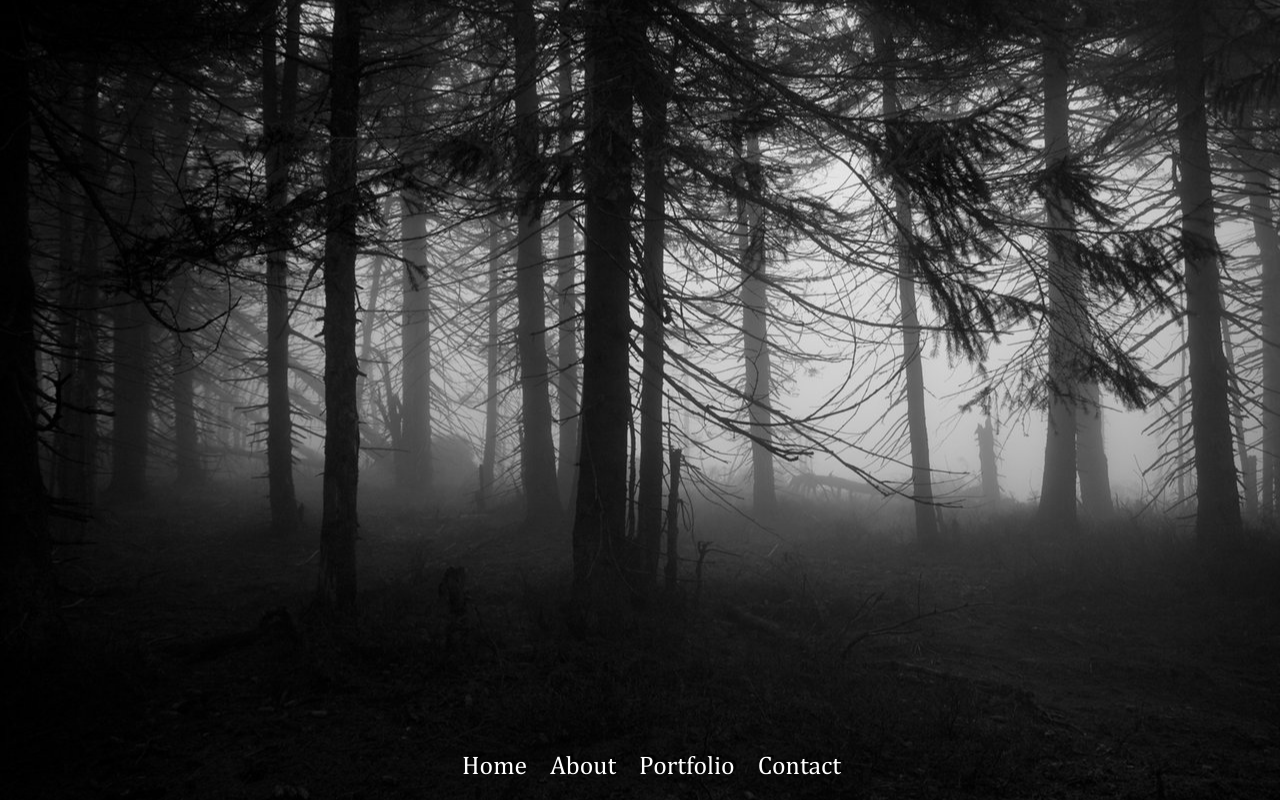
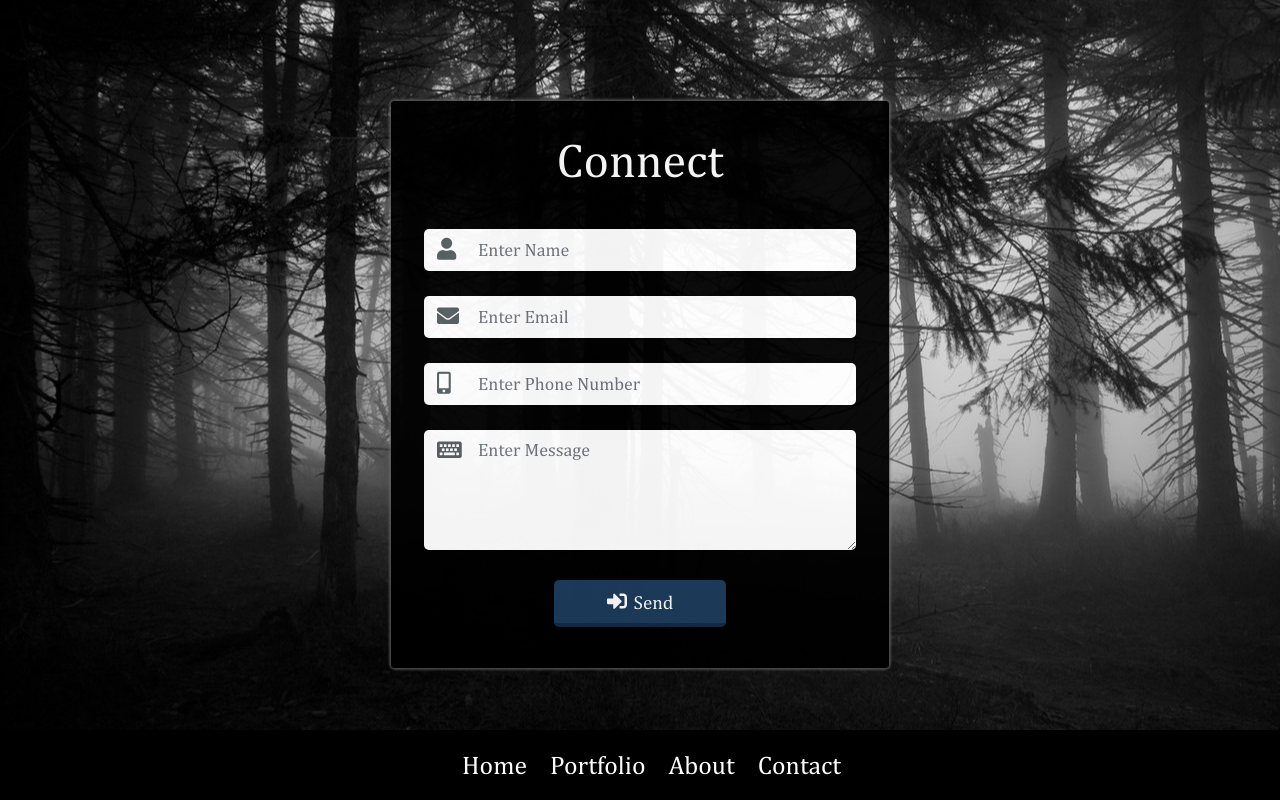
Before and after one commit to Esylus/Portfolio, an Angular app in the folder angular-src/: page /contact in a window 1280 px wide. Shown: the top 802 px of the page. Built offline with nearby package versions, Linux system fonts and the light colour scheme.

Commit message:
Contact page completed

```diff
--- a/angular-src/src/app/components/contact/contact.component.css
+++ b/angular-src/src/app/components/contact/contact.component.css
@@ -4,6 +4,122 @@
     width: 100%;
     height: 100vh;
     box-sizing: border-box;
-    background: url('../../../assets/images/contact.jpg') no-repeat 50% 50%;
+    background: url('../../../assets/images/contact.jpg') no-repeat center center fixed;
     background-size: cover;
 }
+
+
+
+  /* -----------------------------------Contact Form----------------------------- */
+
+ #getInTouch {
+	font-size: 300%;
+	text-shadow: 7px 2px 6px #000000;       /*Shadow is 1px horz, 1px vert, 10px width, color black*/
+	color: #FFF;
+    margin-top: 30px;
+    margin-bottom: 40px;
+}
+
+
+
+  .modal-dialog{
+    margin: 0 auto;
+    padding-top: 100px;
+
+  }
+
+  .main-section{
+      margin: 0 auto;
+    padding: 0;
+}
+
+
+/* Main container */
+.modal-content {
+    background-color:#000;
+    opacity: 0.95;
+    padding: 0 18px;
+    box-shadow: 0px 0px 3px #848484;
+}
+
+
+
+/* Spacing between inputs */
+.form-group {
+    margin-bottom: 25px;
+}
+
+/* Input shaping */
+.form-group input {
+    height: 42px;
+    border-radius: 5px;
+    border: 0;
+    font-size: 18px;
+    padding-left: 54px;
+}
+
+/* Textbox shaping */
+.form-group textarea {
+
+    border-radius: 5px;
+    border: 0;
+    font-size: 18px;
+    padding-left: 54px;
+}
+
+.form-group::before{
+    font-family: 'Font Awesome\ 5 Free';
+    content: "\f007";
+    position: absolute;
+    font-size: 22px;
+    color: #555e60;
+    left: 28px;
+    padding-top: 4px;
+}
+
+/* Email */
+.form-group:nth-child(2)::before {
+    content: "\f0e0";
+}
+
+/* Phone */
+.form-group:nth-child(3)::before {
+    content: "\f3cd";
+}
+
+/* Message */
+.form-group:last-of-type::before {
+    content: "\f11c";
+}
+
+button {
+    width: 40%;
+    margin: 5px 0 25px;
+}
+
+.btn {
+    background-color:rgb(29, 59, 92);
+
+    color: #fff;
+    font-size: 19px;
+    padding: 7px 10px;
+    border-radius: 5px;
+    border-bottom: 4px solid rgb(16, 43, 73);
+}
+
+.btn:hover, .btn:focus {
+    background-color:rgb(16, 43, 73) !important;
+    border-bottom: 4px solid rgb(16, 43, 73);
+}
+
+.svg-inline--fa {
+    font-size: 20px;
+    margin-right: 7px;
+}
+
+.response p {
+	font-size: 100%;
+    font-weight: 500;
+	text-shadow: 7px 2px 6px #000;
+	color: #FFF;
+}
--- a/angular-src/src/app/components/contact/contact.component.html
+++ b/angular-src/src/app/components/contact/contact.component.html
@@ -1,26 +1,37 @@
-<section class="bgContact"></section>
+<section class="bgContact">
 
-<div>
-    <h3>Email Us</h3>
-    {{msg}}
-    <form  (submit)="messageSubmit()">
-      <p>
-        <label>Name</label>
-        <input type="text" [(ngModel)]="name" name="name">
-      </p>
-      <p>
-        <label>Email Address</label>
-        <input type="email" [(ngModel)]="email" name="email">
-      </p>
-      <p>
-        <label>Phone Number</label>
-        <input type="text" [(ngModel)]="phone" name="phone">
-      </p>
-      <p>
-        <label>Message</label>
-        <textarea name="message" [(ngModel)]="message" rows="5"></textarea>
-      </p>
-      <p >
-        <button type="submit">Submit</button>
-      </p>
-    </form>
+    <div class="modal-dialog text-center">
+        <div class="col-sm-12 main-section">
+          <div class="modal-content">
+        <h1 id="getInTouch">Connect</h1>
+
+
+            <form class="col-12" type="post" (submit)="messageSubmit()">
+
+              <div class="form-group fullName">
+                <input type="text" class="form-control" placeholder="Enter Name" [(ngModel)]="name" name="name">
+              </div>
+
+              <div class="form-group">
+                <input  type="email" class="form-control" placeholder="Enter Email" [(ngModel)]="email" name="email">
+              </div>
+
+              <div class="form-group">
+                <input type="text" class="form-control" placeholder="Enter Phone Number" [(ngModel)]="phone" name="phone">
+              </div>
+
+              <div class="form-group">
+                <textarea  class="form-control" name="message" [(ngModel)]="message" rows="4" placeholder="Enter Message"></textarea>
+              </div>
+
+              <button type="submit" class="btn"><i class="fas fa-sign-in-alt"></i>Send</button>
+            </form>
+
+            <div class="col-12 response">
+              <p>{{response}}</p>
+            </div>
+
+          </div>
+      </div>
+    </div>
+</section>
--- a/angular-src/src/app/components/contact/contact.component.ts
+++ b/angular-src/src/app/components/contact/contact.component.ts
@@ -13,6 +13,7 @@ export class ContactComponent implements OnInit {
   email: string;
   phone: string;
   message: string;
+  response = '';
 
 
   constructor(private sendMsgService: SendMsgService) { }
@@ -34,9 +35,15 @@ export class ContactComponent implements OnInit {
     this.sendMsgService.sendMessage(message).subscribe(data =>{
       if(data.success){
         console.log('Message sent - Thanks');
-        window.location.reload();
+        this.response = 'Message sent';
+        this.name='';
+        this.email='';
+        this.phone='';
+        this.message='';
       } else {
         console.log('There was an error');
+        this.response = 'Error';
+
       }
     });
 
--- a/angular-src/src/app/components/navbar/navbar.component.css
+++ b/angular-src/src/app/components/navbar/navbar.component.css
@@ -1,10 +1,7 @@
-@font-face{                            /* load font for use */
-    font-family: CambriaMath;
-    src: url("../../../assets/fonts/CambriaMath.ttf");
-}
+
 
 nav.navbar {
-    background-color: transparent;
+    background-color: black;
     position: fixed;
     width: 100%;
 }
@@ -12,32 +9,32 @@ nav.navbar {
 /* TEMP BRAND */
 .navbar .navbar-brand{
     color: rgb(255,255,255);
-    font-family: CambriaMath, sans-serif;
     font-size: 180%;
     text-shadow: 3px 1px #000000;
 }
 
 /* make nav items white */
 .navbar .nav-item .nav-link{
-    color: rgb(255,255,255);
-    font-family: CambriaMath, sans-serif;
+    color: #FFF;
     font-size: 160%;
     padding-left: 15px;
-    text-shadow: 3px -2px #000000;
+    text-shadow: 2px -1px #000000;
 }
 
 /* make nav items white HOVER */
 .navbar .nav-item .nav-link:hover{
-    color: rgb(239, 245, 238);
+    color: rgb(151, 151, 151);
 }
 
-/* change hamburger button border color */
-button.navbar-toggler{
-    border-color: rgb(251, 251, 251);
-    box-shadow: 2px 1px #000000;
+
+
+  /* change hamburger button border color HOVER */
+.navbar .navbar-toggler:hover{
+
   }
 
-  /* change hamburger button border color HOVER */
-button.navbar-toggler:hover{
-    border-color: rgb(251, 251, 251);
+  /* change hamburger button border color */
+.navbar .navbar-toggler{
+    outline: none;
+    border-color: #FFF;
   }
--- a/angular-src/src/app/components/navbar/navbar.component.html
+++ b/angular-src/src/app/components/navbar/navbar.component.html
@@ -1,6 +1,6 @@
 
 
-<nav class="navbar navbar-expand-md navbar-dark fixed-bottom justify-content-center" >
+<nav class="navbar navbar-expand-md navbar-dark fixed-bottom  justify-content-center" >
 	<div class="container-fluid">
 		<a class="navbar-brand" ></a>
 		<button class="navbar-toggler " type="button" data-toggle="collapse" data-target="#navbarResponsive">
@@ -9,8 +9,8 @@
 		<div class="collapse navbar-collapse justify-content-between align-items-center w-100" id="navbarResponsive">
 			<ul class="navbar-nav ml-auto mx-auto text-center">
 				<li class="nav-item" active><a class="nav-link" [routerLink]="['/']">Home</a></li>
+				<li class="nav-item"><a class="nav-link" [routerLink]="['/portfolio']">Portfolio</a></li>
 				<li class="nav-item"><a class="nav-link" [routerLink]="['/about']" >About</a></li>
-				<li class="nav-item"><a class="nav-link" [routerLink]="['/portfolio']">Portfolio</a></li>
 				<li class="nav-item"><a class="nav-link" [routerLink]="['/contact']">Contact</a></li>
 			</ul>
 		</div>
--- a/angular-src/src/index.html
+++ b/angular-src/src/index.html
@@ -8,7 +8,7 @@
   <meta name="viewport" content="width=device-width, initial-scale=1">
 
   <link rel="stylesheet" href="https://maxcdn.bootstrapcdn.com/bootstrap/4.0.0/css/bootstrap.min.css" integrity="sha384-Gn5384xqQ1aoWXA+058RXPxPg6fy4IWvTNh0E263XmFcJlSAwiGgFAW/dAiS6JXm" crossorigin="anonymous">
-
+  <link rel="stylesheet" href="https://use.fontawesome.com/releases/v5.0.8/css/solid.css">
   <link rel="icon" type="image/x-icon" href="favicon.ico">
 </head>
 <body>
@@ -17,5 +17,6 @@
   <script src="https://code.jquery.com/jquery-3.2.1.slim.min.js" integrity="sha384-KJ3o2DKtIkvYIK3UENzmM7KCkRr/rE9/Qpg6aAZGJwFDMVNA/GpGFF93hXpG5KkN" crossorigin="anonymous"></script>
   <script src="https://cdnjs.cloudflare.com/ajax/libs/popper.js/1.12.9/umd/popper.min.js" integrity="sha384-ApNbgh9B+Y1QKtv3Rn7W3mgPxhU9K/ScQsAP7hUibX39j7fakFPskvXusvfa0b4Q" crossorigin="anonymous"></script>
   <script src="https://maxcdn.bootstrapcdn.com/bootstrap/4.0.0/js/bootstrap.min.js" integrity="sha384-JZR6Spejh4U02d8jOt6vLEHfe/JQGiRRSQQxSfFWpi1MquVdAyjUar5+76PVCmYl" crossorigin="anonymous"></script>
+  <script src="https://use.fontawesome.com/releases/v5.0.8/js/all.js"></script>
 </body>
 </html>
--- a/angular-src/src/styles.css
+++ b/angular-src/src/styles.css
@@ -1,7 +1,19 @@
 /* You can add global styles to this file, and also import other style files */
+
+@font-face{
+    font-family: CambriaMath;
+    src: url("assets/fonts/CambriaMath.ttf");
+}
+
 body, html
 {
+    height: 100vh;
+    min-height: 100%;
+
+    /* height: 100%; */
+    width: 100%;
     margin: 0;
     padding: 0;
-    font-family: sans-serif;
+
+    font-family: CambriaMath, sans-serif;     /*Global font*/
 }
```
